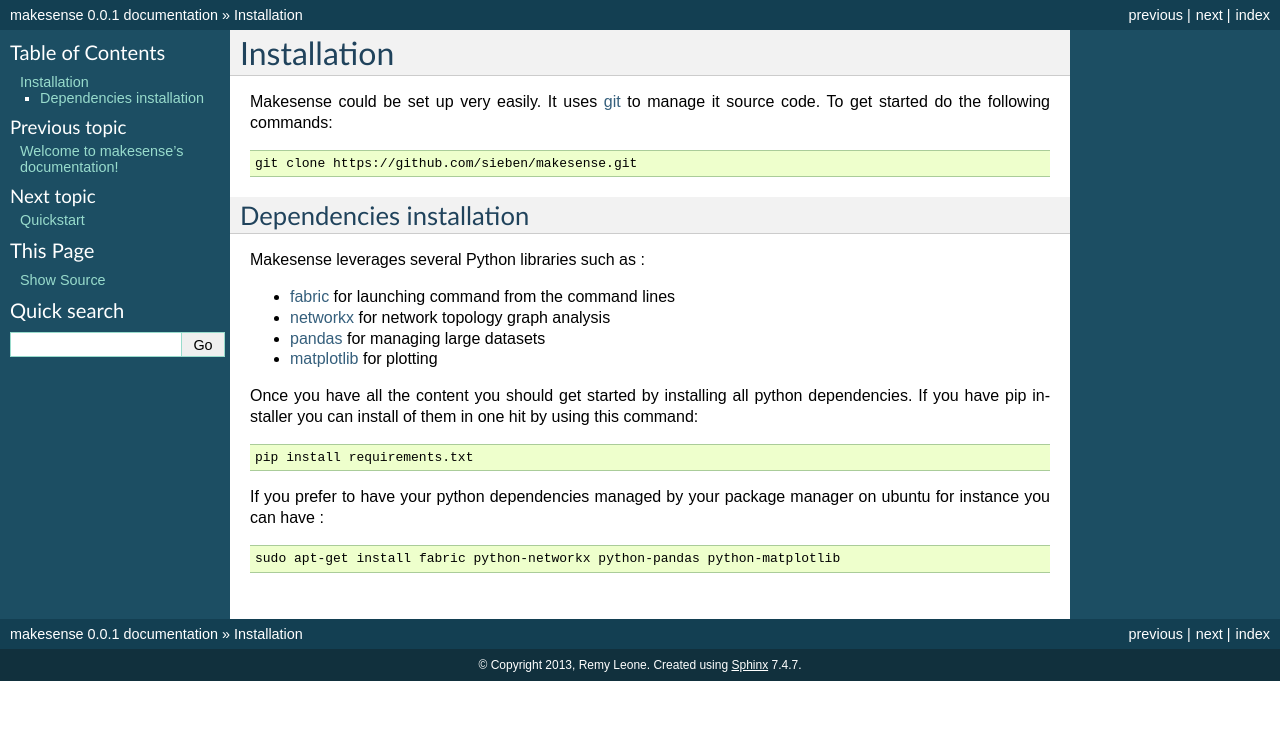
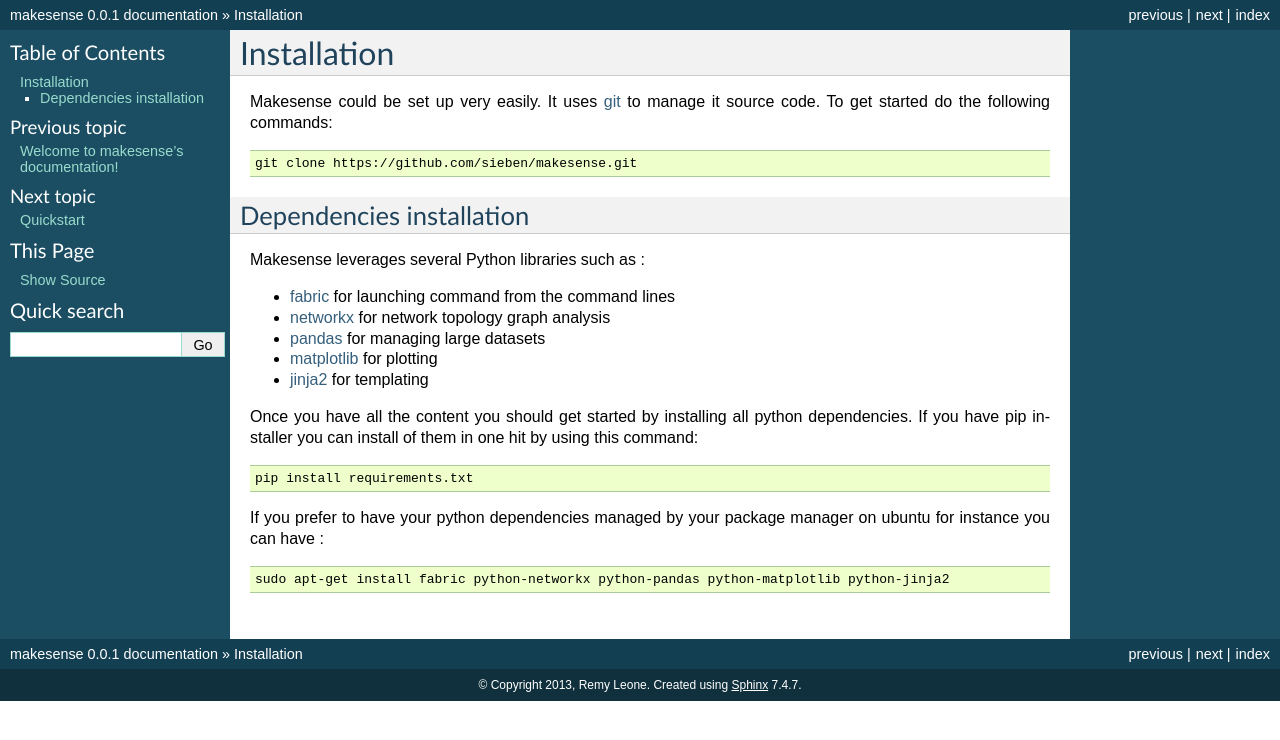
Before and after one commit to remyleone/makesense, a Sphinx documentation site: the page built from docs/installation.rst, in a window 1280 px wide. Shown: the top 740 px of the page. Built offline with Sphinx 7.4.7, drawn with Linux system fonts in a browser that asks for light colours; formulas are drawn with MathJax 3.

Commit message:
Adding Jinja2

```diff
--- a/docs/installation.rst
+++ b/docs/installation.rst
@@ -6,6 +6,7 @@
 .. _networkx: https://networkx.github.io/
 .. _pandas: http://pandas.pydata.org
 .. _matplotlib: http://matplotlib.org/
+.. _jinja2: http://jinja.pocoo.org/
 
 Makesense could be set up very easily. It uses git_ to manage it source code. To get started do the following commands:
 
@@ -23,6 +24,7 @@
 - networkx_ for network topology graph analysis
 - pandas_ for managing large datasets
 - matplotlib_ for plotting
+- jinja2_ for templating
 
 Once you have all the content you should get started by installing all python dependencies.
 If you have pip installer you can install of them in one hit by using this command:
@@ -36,4 +38,4 @@
 
 .. code-block:: bash
 
-    sudo apt-get install fabric python-networkx python-pandas python-matplotlib
+    sudo apt-get install fabric python-networkx python-pandas python-matplotlib python-jinja2
```
